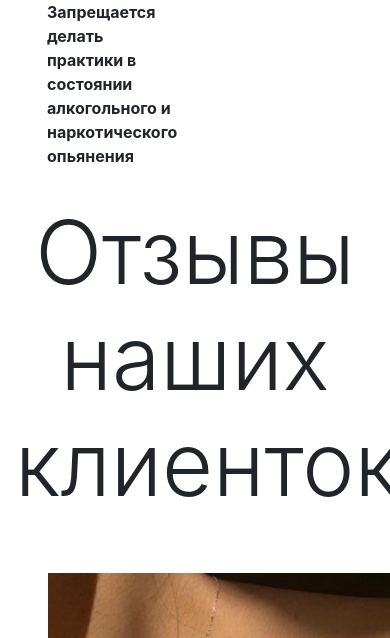
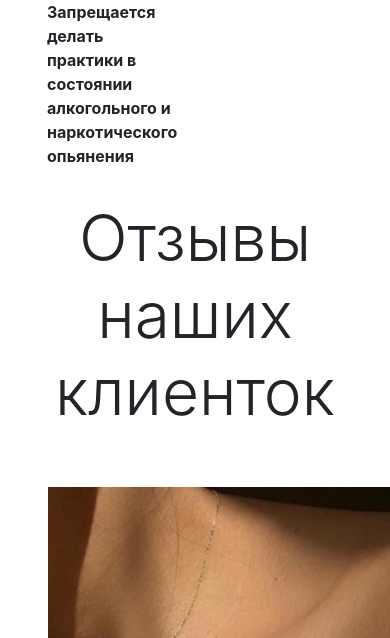
Before and after one commit to c0Rr0s10n/FemaleClubSite, a PHP site: page / in a window 390 px wide; the page is wider, and only the part inside the window is pictured. Shown: the part 5862-6500 px from the top of that part. Run offline with PHP 8.4, Linux system fonts and the light colour scheme; some libraries are stand-ins or nearby versions.

Commit message:
Adaptive for iphone 6/7/8 plus

```diff
--- a/css/style.css
+++ b/css/style.css
@@ -175,13 +175,18 @@ body {
   #description-continue {
     margin-bottom: 20px; }
 
+  #description h1 {
+    font-size: 2rem; }
   #description hr {
     margin: 5px; }
   #description .description-text {
     font-size: 1.3rem; }
 
   #faq h2 {
-    font-size: 2.5rem; } }
+    font-size: 2.5rem; }
+
+  #reviews h1 {
+    font-size: 4rem; } }
 @media screen and (max-width: 786px) and (min-width: 587px) {
   #header h1 {
     font-size: 4rem; } }
--- a/scss/style.scss
+++ b/scss/style.scss
@@ -341,6 +341,11 @@ body {
     }
 
     #description {
+
+        h1 {
+            font-size: 2rem;
+        }
+
         hr {
             margin: 5px;
         }
@@ -354,8 +359,13 @@ body {
             font-size: 2.5rem;
         }
     }
+    #reviews {
+        h1 {
+            font-size: 4rem;
+        }
+    }
+}
 
-}
 
 @media screen and (max-width: 786px) and (min-width: 587px) {
     #header {
```
Also changed, not shown: 1 other file.
